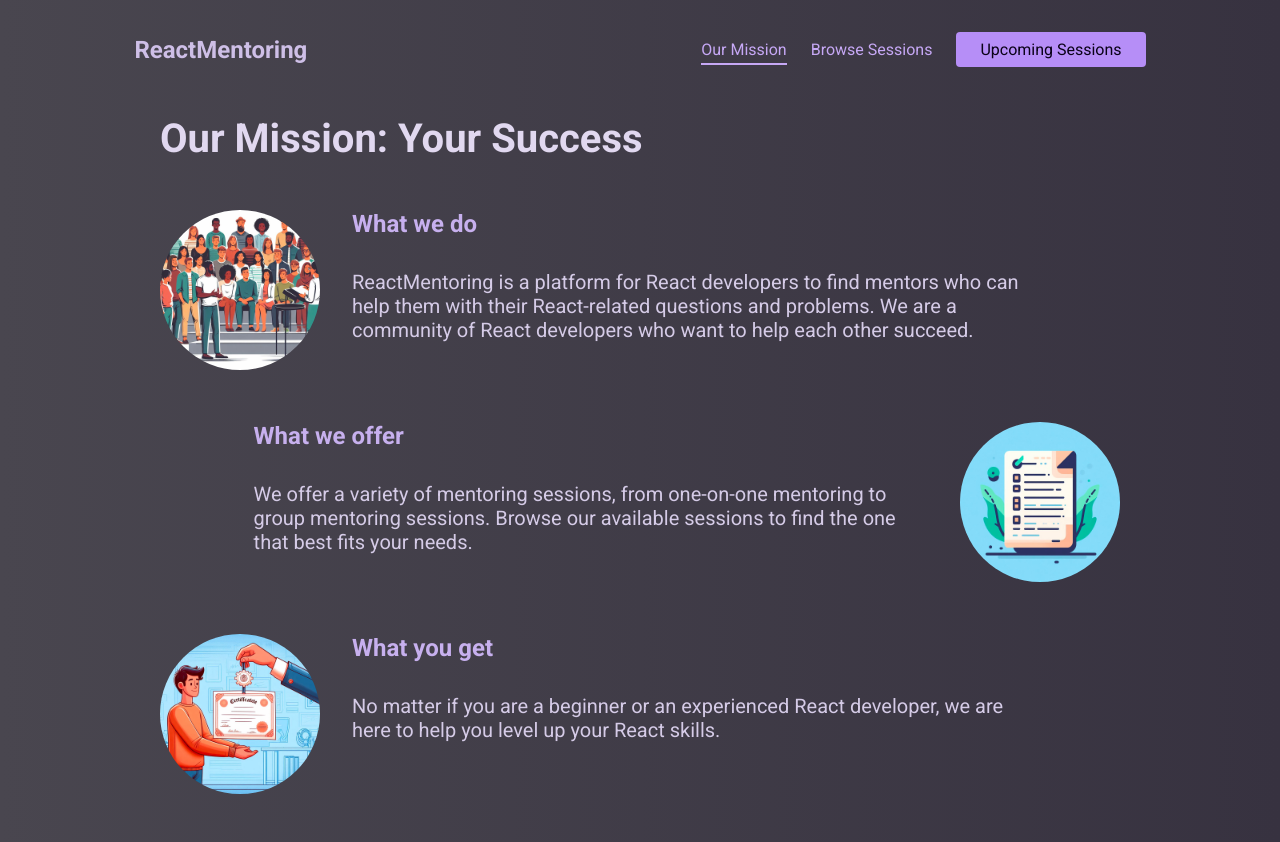
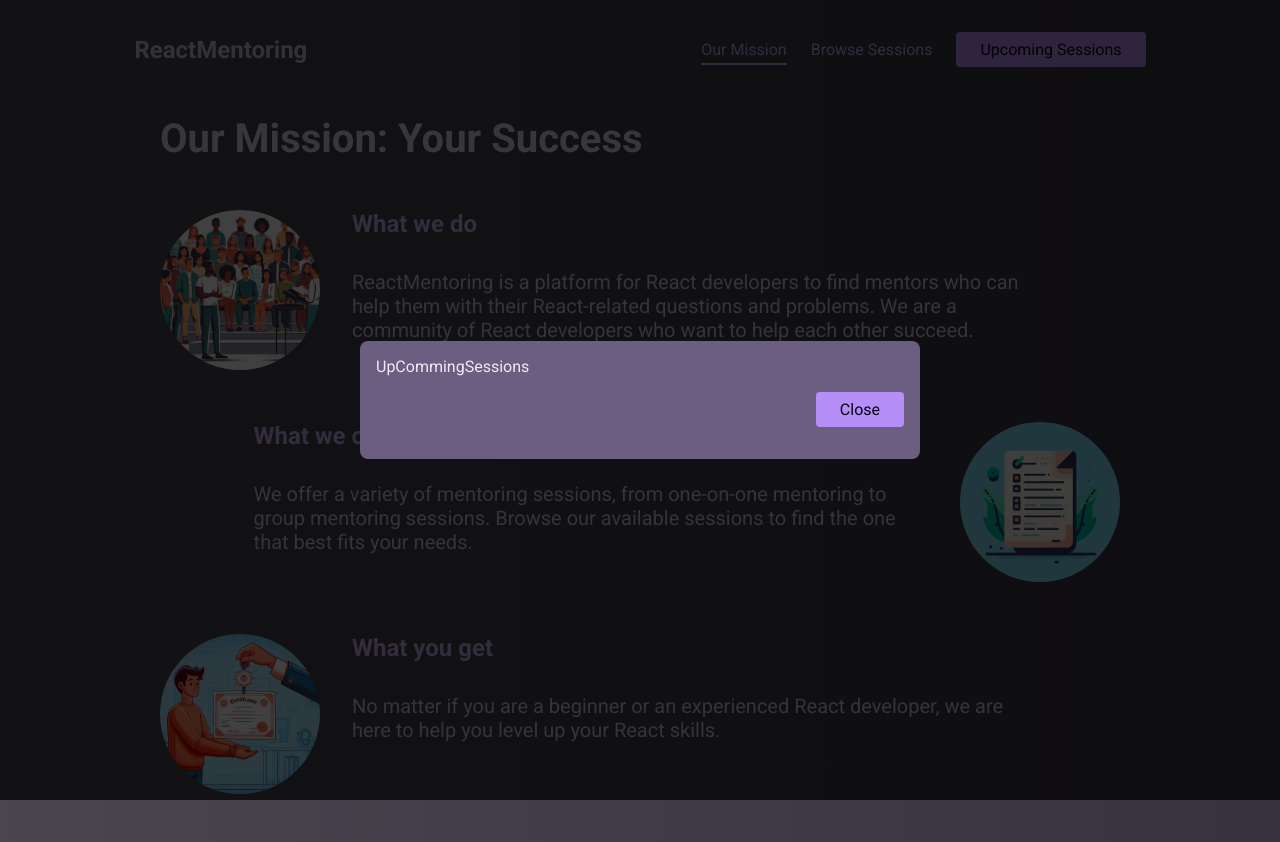
Before and after one commit to ycl818/React_x_TypeScript, a React (Vite) app in the folder Challenge-Book A Session/: page / in a window 1280 px wide. Both pictures are taken after a click on the button "Upcoming Sessions". Built offline with nearby package versions, Linux system fonts and the light colour scheme.

Commit message:
reuse Modal to build open UpCommingSessions component

```diff
--- a/Challenge-Book A Session/src/components/Navigation/MainHeader.tsx
+++ b/Challenge-Book A Session/src/components/Navigation/MainHeader.tsx
@@ -1,9 +1,24 @@
 import { NavLink } from "react-router-dom";
 import Button from "../Button";
+import { useState } from "react";
+import UpCommingSessions from "../Sessions/UpCommingSessions";
 
 const MainHeader = () => {
+  const [upcomingSessionsVisible, setUpcomingSessionsVisible] = useState(false);
+
+  function showUpcomingSessions() {
+    setUpcomingSessionsVisible(true);
+  }
+
+  function hideUpcomingSessions() {
+    setUpcomingSessionsVisible(false);
+  }
+
   return (
     <>
+      {upcomingSessionsVisible && (
+        <UpCommingSessions onClose={hideUpcomingSessions} />
+      )}
       <header id="main-header">
         <h1>ReactMentoring</h1>
         <nav>
@@ -26,7 +41,7 @@ const MainHeader = () => {
               </NavLink>
             </li>
             <li>
-              <Button onClick={() => {}}>Upcoming Sessions</Button>
+              <Button onClick={showUpcomingSessions}>Upcoming Sessions</Button>
             </li>
           </ul>
         </nav>
--- /dev/null
+++ b/Challenge-Book A Session/src/components/Sessions/UpCommingSessions.tsx
@@ -0,0 +1,28 @@
+import React, { useEffect, useRef } from "react";
+import Modal, { ModalHandle } from "../Modal";
+import Button from "../Button";
+
+type UpCommingSessionsProps = {
+  onClose: () => void;
+};
+
+const UpCommingSessions = ({ onClose }: UpCommingSessionsProps) => {
+  const modal = useRef<ModalHandle>(null);
+
+  useEffect(() => {
+    if (modal.current) {
+      modal.current.open();
+    }
+  }, []);
+
+  return (
+    <Modal ref={modal} onClose={onClose}>
+      UpCommingSessions
+      <p className="actions">
+        <Button onClick={onClose}>Close</Button>
+      </p>
+    </Modal>
+  );
+};
+
+export default UpCommingSessions;
```
